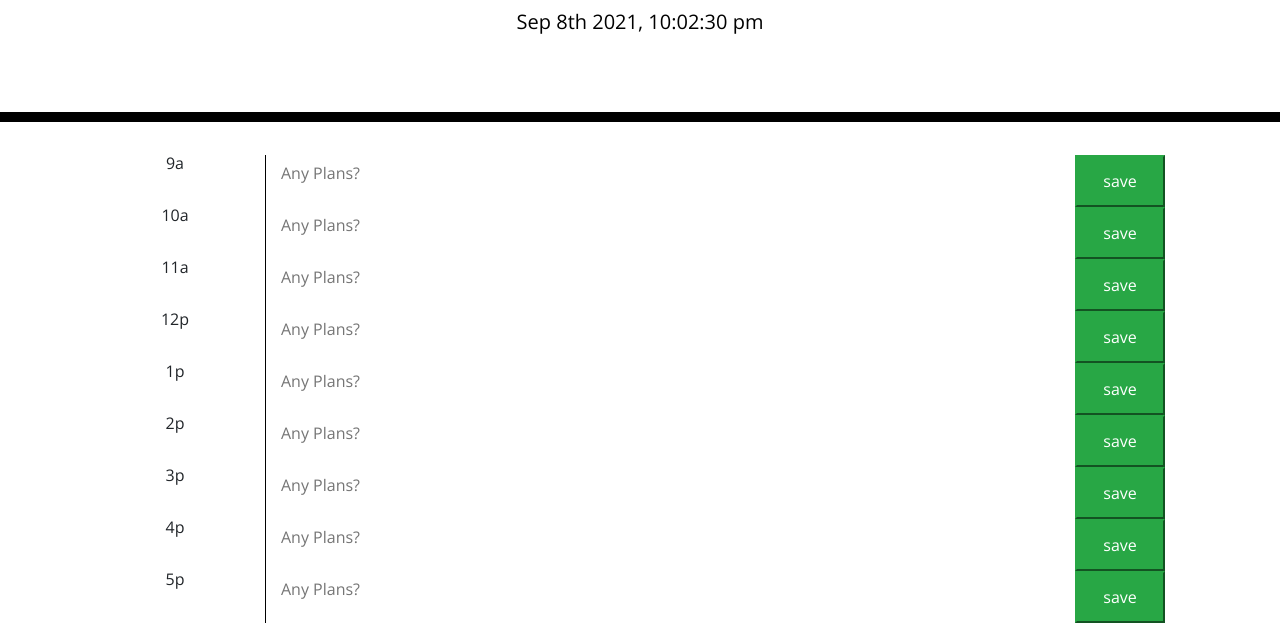
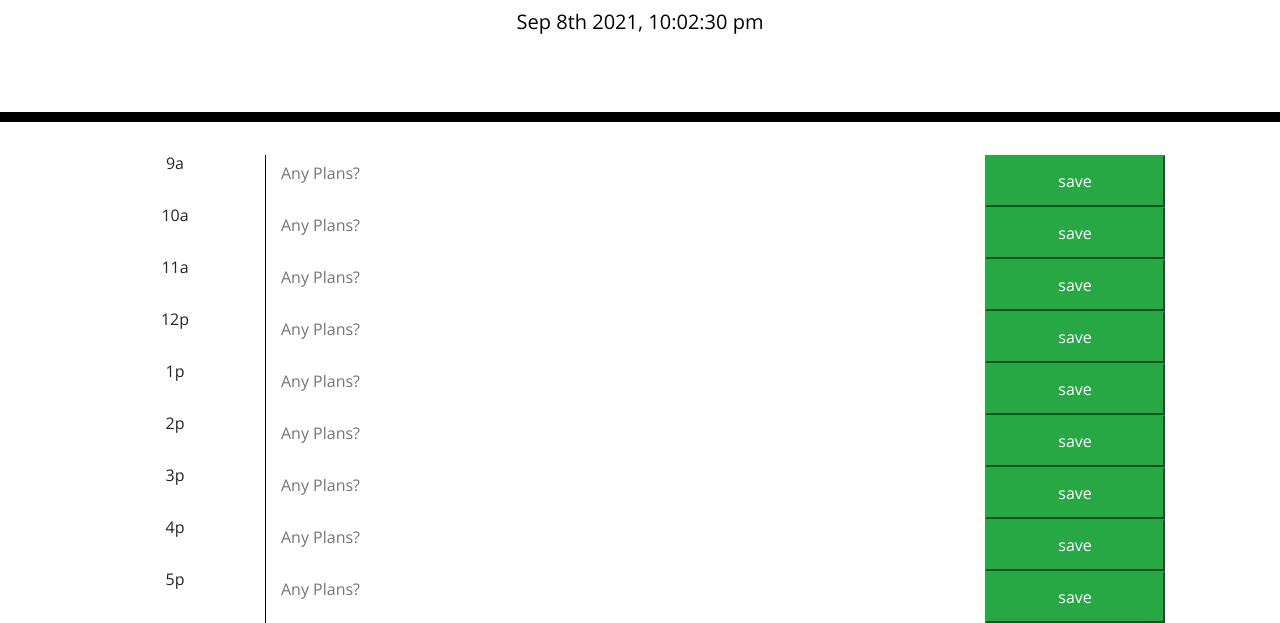
Before and after one commit to AndrewT11/Daily-Planner-for-Life, a plain HTML site: page index.html in a window 1280 px wide. Shown: the part 182-805 px from the top of the page. Drawn offline with nearby package versions, Linux system fonts and the light colour scheme.

Commit message:
made save button bigger for screen resizing issue

```diff
--- a/Develop/style.css
+++ b/Develop/style.css
@@ -2,7 +2,6 @@ body {
   font-family: 'Open Sans', sans-serif;
   font-size: 16px;
   line-height: 1;
-  margin: 0;
 }
 
 /* .container {
--- a/script.js
+++ b/script.js
@@ -24,8 +24,8 @@ $('<div class ="col-12 row"></div>').appendTo('.container')
 
 for(var i= 0; i < hours.length; i++) {
     $(`<div class="col-2 time-block"></div>`).text(hours[i].hour).appendTo(".row");
-    $(`<textarea class="col-9" id="input-${i}"></textarea>`).attr("placeholder", "Any Plans?").appendTo(".row");
-    $(`<button class="col-1 btn-success saveBtn-${i}" id="saveBtn-${i}"></button>`).text("save").appendTo(".row");
+    $(`<textarea class="col-8" id="input-${i}"></textarea>`).attr("placeholder", "Any Plans?").appendTo(".row");
+    $(`<button class="col-2 btn-success saveBtn-${i}" id="saveBtn-${i}"></button>`).text("save").appendTo(".row");
 
     var storageInput = document.querySelector('#input-' + [i]);  //not working
     var button = document.querySelector('#saveBtn-'+[i]); //working
```
